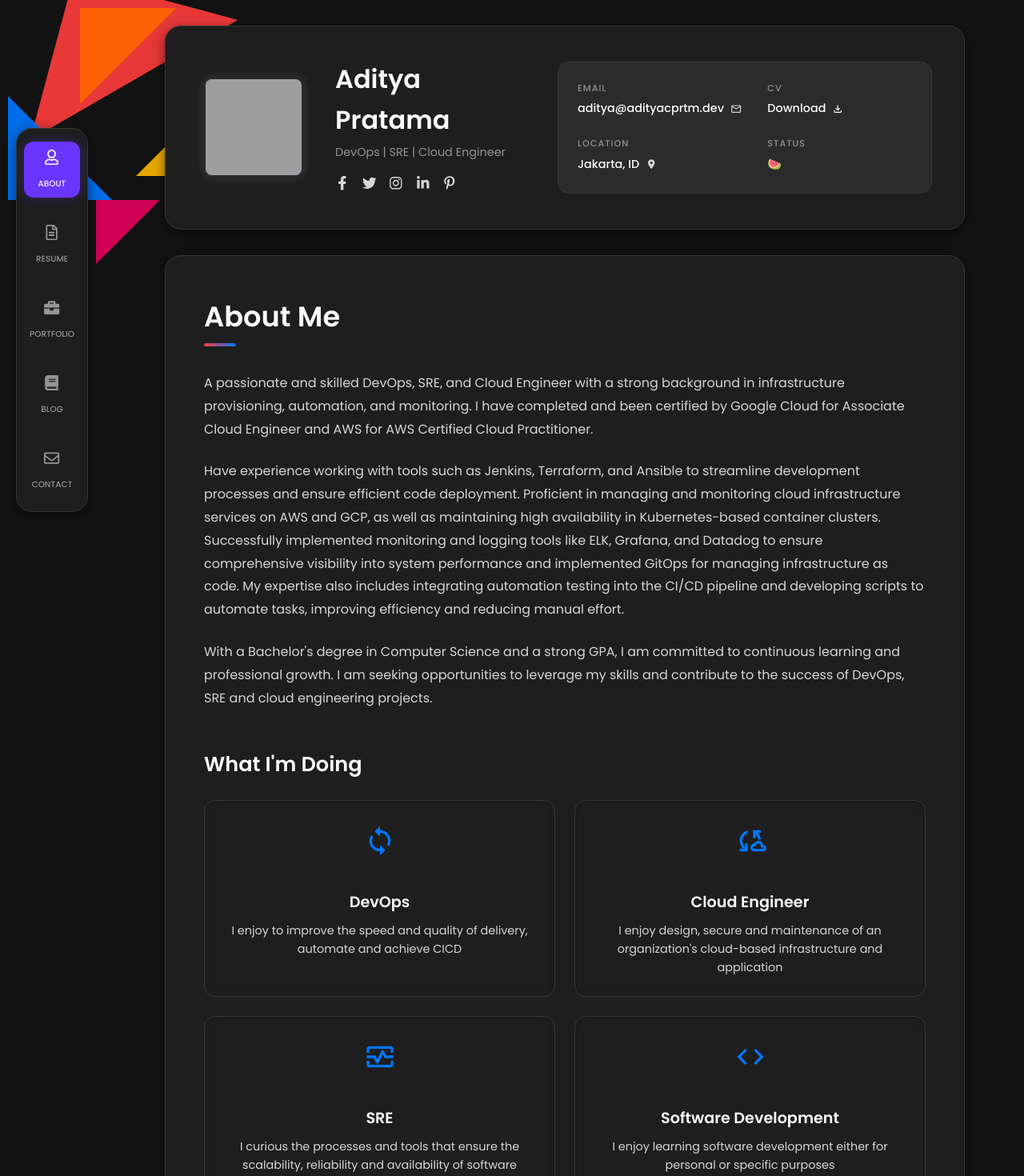
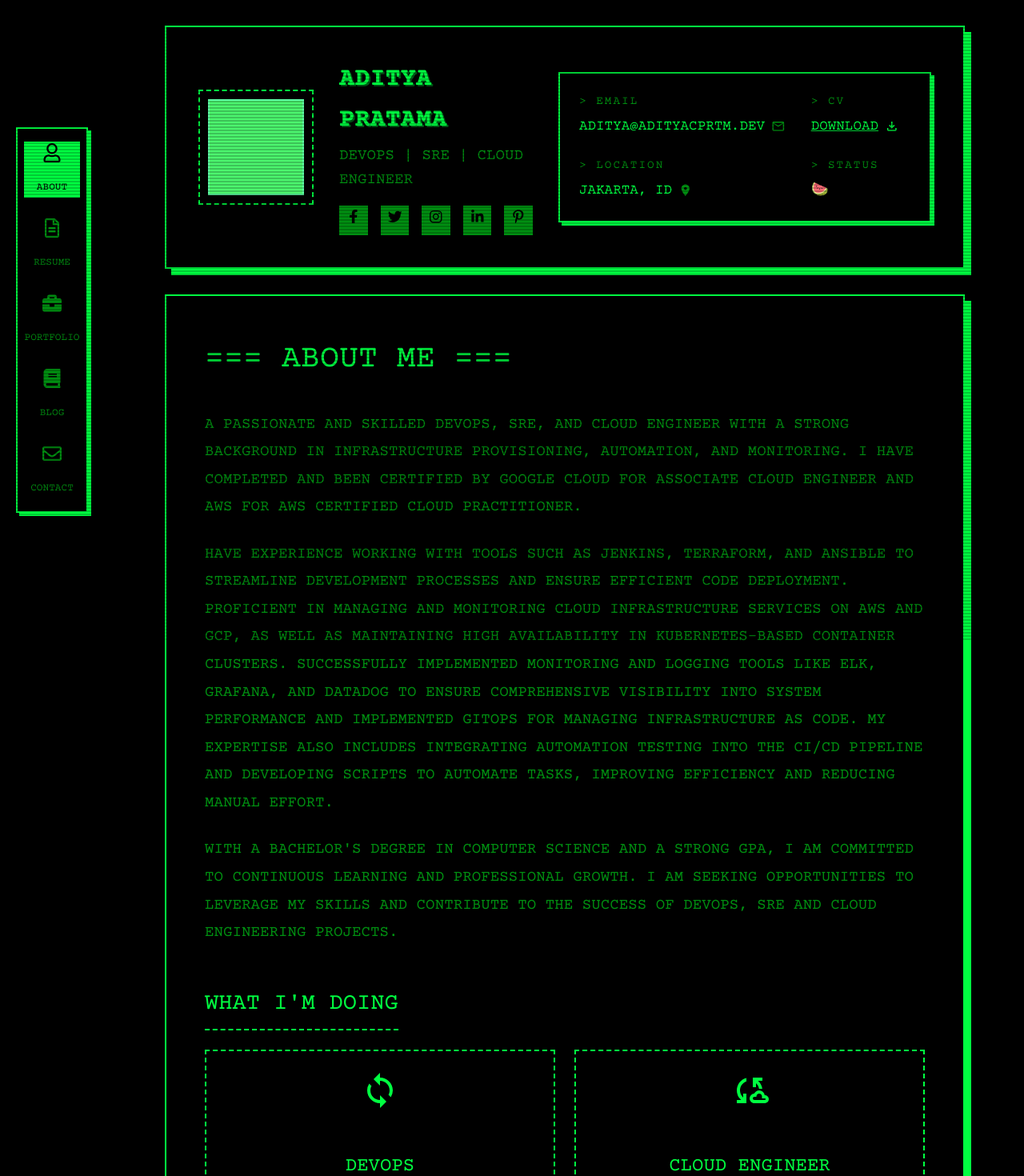
Before and after one commit to Azmattullah/portfolio, a React (Vite) app: page / in a window 1280 px wide. Shown: the top 1470 px of the page at 80% size. Built offline with nearby package versions, Linux system fonts and the light colour scheme; grey boxes are pictures that could not be loaded.

Commit message:
Black Green Retro theme

```diff
--- a/src/App.css
+++ b/src/App.css
@@ -4,19 +4,36 @@
   /* Container is already flex-column & handled in index.css */
 }
 
-/* Animations */
-@keyframes fadeIn {
-  from {
+/* Animations - Jerky terminal style instead of smooth fade */
+@keyframes terminalOn {
+  0% {
     opacity: 0;
-    transform: translateY(20px);
   }
 
-  to {
+  10% {
     opacity: 1;
-    transform: translateY(0);
+    text-shadow: none;
+  }
+
+  20% {
+    opacity: 0;
+  }
+
+  30% {
+    opacity: 1;
+    text-shadow: var(--shadow-glow);
+  }
+
+  50% {
+    opacity: 1;
+  }
+
+  100% {
+    opacity: 1;
   }
 }
 
 .fade-in {
-  animation: fadeIn 0.5s ease forwards;
+  animation: terminalOn 0.5s step-end forwards;
+  /* Step-end makes it jumpy/instantaneous */
 }
--- a/src/components/BackgroundShapes.css
+++ b/src/components/BackgroundShapes.css
@@ -1,77 +1,26 @@
+/* Replace shapes with a CRT scanline or retro grid effect */
 .bg-shapes-container {
-    position: absolute;
+    position: fixed;
+    /* Cover the whole background instead of absolute top-left */
     top: 0;
     left: 0;
-    width: 400px;
-    height: 400px;
-    z-index: 0;
+    width: 100vw;
+    height: 100vh;
+    z-index: 100;
+    /* Put it ON TOP of everything */
     pointer-events: none;
+    /* So you can click through it */
     overflow: hidden;
+
+    /* CRT Scanline effect */
+    background: linear-gradient(transparent 50%,
+            rgba(0, 0, 0, 0.25) 50%);
+    background-size: 100% 4px;
+    /* Thin scanlines */
+    opacity: 0.8;
 }
 
-/* Base shape styles - using borders for triangles */
+/* Hide the old triangle shapes since they don't fit the terminal theme */
 .shape {
-    position: absolute;
-    width: 0;
-    height: 0;
-    border-style: solid;
-    opacity: 0.9;
+    display: none;
 }
-
-/* We will approximate the abstract layout from the screenshot */
-.shape-1 {
-    /* Big Red Triangle */
-    border-width: 0 150px 150px 150px;
-    border-color: transparent transparent var(--accent-red) transparent;
-    top: -40px;
-    left: -20px;
-    transform: rotate(-30deg);
-}
-
-.shape-2 {
-    /* Bright Orange Triangle */
-    border-width: 120px 120px 0 0;
-    border-color: #ff6600 transparent transparent transparent;
-    top: 10px;
-    left: 100px;
-}
-
-.shape-3 {
-    /* Yellow Triangle */
-    border-width: 0 0 100px 100px;
-    border-color: transparent transparent var(--accent-yellow) transparent;
-    top: 120px;
-    left: 170px;
-}
-
-.shape-4 {
-    /* Blue Triangle */
-    border-width: 130px 0 0 130px;
-    border-color: transparent transparent transparent var(--accent-blue);
-    top: 120px;
-    left: 10px;
-}
-
-.shape-5 {
-    /* Cyan Triangle */
-    border-width: 0 90px 90px 0;
-    border-color: transparent var(--accent-cyan) transparent transparent;
-    top: 200px;
-    left: 20px;
-}
-
-.shape-6 {
-    /* Dark Red/Pink Triangle */
-    border-width: 80px 80px 0 0;
-    border-color: #e6005c transparent transparent transparent;
-    top: 250px;
-    left: 120px;
-}
-
-.shape-7 {
-    /* Small Orange Triangle out to the right */
-    border-width: 15px 0 15px 25px;
-    border-color: transparent transparent transparent var(--accent-yellow);
-    top: 100px;
-    left: 250px;
-}
--- a/src/components/ContentArea.css
+++ b/src/components/ContentArea.css
@@ -1,32 +1,43 @@
 .content-area {
     background-color: var(--surface-color-1);
-    border: 1px solid var(--border-color);
-    border-radius: var(--border-radius-lg);
+    border: 2px solid var(--border-color);
+    /* Thicker solid border */
+    border-radius: 0;
     padding: 3rem;
-    box-shadow: var(--shadow-main);
+    box-shadow: 8px 8px 0px var(--border-color);
+    /* Retro block shadow */
     position: relative;
     z-index: 10;
 }
 
 .section-title {
-    font-size: 2.2rem;
-    font-weight: 600;
+    font-size: 2.5rem;
+    /* Larger */
+    font-weight: 400;
     margin-bottom: 2rem;
     position: relative;
     display: inline-block;
+    color: var(--text-main);
+    text-transform: uppercase;
+}
+
+.section-title::before {
+    content: "=== ";
+    /* classic terminal header */
+}
+
+.section-title::after {
+    content: " ===";
 }
 
 .title-underline {
-    height: 4px;
-    width: 40px;
-    background: linear-gradient(to right, var(--accent-red), var(--accent-blue));
-    border-radius: 2px;
-    margin-top: 5px;
+    display: none;
+    /* remove smooth gradient underline */
 }
 
 .about-text {
     color: var(--text-muted);
-    font-size: 1rem;
+    font-size: 1.2rem;
     line-height: 1.8;
     display: flex;
     flex-direction: column;
@@ -35,9 +46,14 @@
 }
 
 .sub-section-title {
-    font-size: 1.6rem;
-    font-weight: 600;
+    font-size: 1.8rem;
+    font-weight: 400;
     margin-bottom: 1.5rem;
+    color: var(--text-main);
+    border-bottom: 2px dashed var(--border-color);
+    /* retro underline */
+    padding-bottom: 0.5rem;
+    display: inline-block;
 }
 
 .services-grid {
@@ -58,49 +74,74 @@
     font-size: 1.5rem;
     filter: grayscale(100%);
     opacity: 0.7;
-    transition: all 0.3s ease;
+    transition: none;
+    /* No smooth transitions */
     cursor: pointer;
+    border: 1px dotted transparent;
+    padding: 5px;
 }
 
 .client-logo:hover {
-    filter: grayscale(0%);
+    filter: none;
     opacity: 1;
+    border: 1px dotted var(--text-main);
+    background-color: var(--surface-color-2);
 }
 
 /* Footer Status Area */
 .content-footer {
     text-align: center;
-    border-top: 1px solid var(--border-color);
+    border-top: 2px dashed var(--border-color);
     padding-top: 1rem;
-    color: var(--text-light);
-    font-size: 0.85rem;
+    color: var(--text-muted);
+    font-size: 1rem;
 }
 
 .content-footer a {
-    color: var(--primary-color);
-    margin: 0 0.2rem;
+    color: var(--text-main);
+    margin: 0 0.5rem;
+    text-decoration: underline;
 }
 
 .content-footer a:hover {
-    text-decoration: underline;
+    background-color: var(--text-main);
+    color: var(--bg-color);
 }
 
 .status-dot {
     display: inline-block;
-    width: 8px;
-    height: 8px;
-    border-radius: 50%;
+    width: 12px;
+    height: 12px;
+    border-radius: 0;
+    /* Square dot */
     margin-right: 5px;
 }
 
 .status-dot.warning {
     background-color: var(--accent-red);
-    box-shadow: 0 0 8px var(--accent-red);
+    box-shadow: none;
+    /* no glow */
+    border: 1px solid var(--text-main);
+    animation: blink 1s step-end infinite;
+}
+
+@keyframes blink {
+
+    0%,
+    100% {
+        opacity: 1;
+    }
+
+    50% {
+        opacity: 0;
+    }
 }
 
 @media (max-width: 768px) {
     .content-area {
         padding: 1.5rem;
+        box-shadow: none;
+        border-bottom-width: 4px;
     }
 
     .services-grid {
--- a/src/components/ProfileHeader.css
+++ b/src/components/ProfileHeader.css
@@ -1,13 +1,16 @@
 .profile-header {
     background-color: var(--surface-color-1);
-    border: 1px solid var(--border-color);
-    border-radius: var(--border-radius-lg);
+    border: 2px solid var(--border-color);
+    /* Thicker retro border */
+    border-radius: 0;
+    /* No radius */
     padding: 2.5rem;
     display: flex;
     justify-content: space-between;
     align-items: center;
     gap: 2rem;
-    box-shadow: var(--shadow-main);
+    box-shadow: 8px 8px 0px var(--border-color);
+    /* Retro block shadow */
     position: relative;
     z-index: 10;
 }
@@ -20,31 +23,30 @@
 }
 
 .profile-avatar-container {
-    background-color: var(--surface-color-2);
+    background-color: var(--bg-color);
     padding: 10px;
-    border-radius: var(--border-radius-lg);
-    box-shadow: inset 0 0 10px rgba(0, 0, 0, 0.5);
+    border-radius: 0;
+    border: 2px dashed var(--border-color);
+    /* Dashed retro border */
+    box-shadow: none;
+    /* remove inner shadow */
 }
 
 .profile-avatar {
     width: 120px;
     height: 120px;
-    border-radius: var(--border-radius-sm);
+    border-radius: 0;
     overflow: hidden;
     position: relative;
+    border: 2px solid var(--border-color);
+    /* Frame around image */
+    filter: grayscale(100%) contrast(1.2) sepia(100%) hue-rotate(80deg) saturate(3);
+    /* Monotone green filter for image */
 }
 
-/* Background behind avatar like in screenshot */
+/* Background behind avatar removed to keep monochrome look */
 .profile-avatar::before {
-    content: '';
-    position: absolute;
-    top: 0;
-    left: 0;
-    right: 0;
-    bottom: 0;
-    background-color: #0077ff;
-    /* Blue background */
-    z-index: 0;
+    display: none;
 }
 
 .profile-avatar img {
@@ -57,13 +59,16 @@
 
 .profile-title h1 {
     font-size: 2rem;
-    font-weight: 600;
+    font-weight: 700;
     margin-bottom: 0.2rem;
+    color: var(--text-main);
+    text-shadow: 2px 2px 0px #005f18;
+    /* small drop shadow on text */
 }
 
 .profile-title .subtitle {
-    color: var(--text-light);
-    font-size: 0.9rem;
+    color: var(--text-muted);
+    font-size: 1.2rem;
     margin-bottom: 1rem;
 }
 
@@ -73,20 +78,28 @@
 }
 
 .social-links a {
-    color: var(--text-muted);
+    color: var(--bg-color);
+    background-color: var(--text-muted);
+    /* Inverted look */
     font-size: 1.1rem;
+    padding: 0.2rem 0.5rem;
+    border: 1px solid var(--text-muted);
 }
 
 .social-links a:hover {
-    color: var(--primary-color);
+    color: var(--text-main);
+    background-color: var(--bg-color);
+    border: 1px dashed var(--text-main);
 }
 
 .profile-right {
     flex: 1;
-    background-color: var(--surface-color-2);
+    background-color: var(--surface-color-1);
     padding: 1.5rem;
-    border-radius: var(--border-radius-md);
-    border: 1px solid var(--border-color);
+    border-radius: 0;
+    border: 2px solid var(--border-color);
+    box-shadow: 4px 4px 0px var(--border-color);
+    /* Inner block shape */
 }
 
 .info-grid {
@@ -103,15 +116,20 @@
 }
 
 .info-label {
-    color: var(--text-light);
-    font-size: 0.7rem;
+    color: var(--text-muted);
+    font-size: 0.9rem;
     font-weight: 500;
-    letter-spacing: 1px;
+    letter-spacing: 2px;
+}
+
+.info-label::before {
+    content: "> ";
+    /* Terminal prompt styling */
 }
 
 .info-value {
     color: var(--text-main);
-    font-size: 0.9rem;
+    font-size: 1.1rem;
     display: flex;
     align-items: center;
     gap: 0.5rem;
@@ -124,11 +142,15 @@
 
 .download-cv {
     cursor: pointer;
-    transition: color 0.3s ease;
+    transition: none;
+    /* No smooth transition */
+    text-decoration: underline;
+    /* classic link style */
 }
 
 .download-cv:hover {
-    color: var(--primary-color);
+    color: var(--bg-color);
+    background-color: var(--text-main);
 }
 
 .download-cv .info-icon {
@@ -141,6 +163,9 @@
         flex-direction: column;
         padding: 1.5rem;
         align-items: stretch;
+        box-shadow: none;
+        border-bottom-width: 4px;
+        /* Heavy bottom border for mobile */
     }
 
     .profile-left {
--- a/src/components/ServiceCard.css
+++ b/src/components/ServiceCard.css
@@ -1,44 +1,55 @@
 .service-card {
     background-color: transparent;
-    border: 1px solid var(--border-color);
-    border-radius: var(--border-radius-md);
+    border: 2px dashed var(--border-color);
+    /* Dashed retro border */
+    border-radius: 0;
     padding: 1.5rem;
     display: flex;
     flex-direction: column;
     align-items: center;
     text-align: center;
     gap: 1rem;
-    transition: all 0.3s ease;
-    box-shadow: inset 0 0 10px rgba(0, 0, 0, 0.2);
+    transition: none;
+    /* remove smooth transition */
+    box-shadow: none;
 }
 
 .service-card:hover {
     background-color: var(--surface-color-2);
-    border-color: var(--primary-color);
-    transform: translateY(-5px);
-    box-shadow: 0 8px 20px rgba(0, 0, 0, 0.4);
+    border-style: solid;
+    /* solid on hover */
+    border-color: var(--text-main);
+    transform: none;
+    /* No float effect */
+    box-shadow: 4px 4px 0px var(--border-color);
+    /* Block retro shadow */
 }
 
 .service-icon {
-    font-size: 2.5rem;
-    color: var(--primary-color);
+    font-size: 3rem;
+    /* Larger */
+    color: var(--text-main);
+    /* Match monochrome */
     margin-bottom: 0.5rem;
 }
 
 /* Alternate colors based on icon could be handled via props, but we will make it primary for all for now, to mimic the blue hue in screenshot */
 .service-icon {
-    color: #0077ff;
+    color: var(--text-main);
+    /* overridden to retro green */
 }
 
 .service-title {
-    font-size: 1.2rem;
-    font-weight: 600;
+    font-size: 1.5rem;
+    /* larger */
+    font-weight: 400;
     color: var(--text-main);
     margin-bottom: 0.5rem;
+    text-transform: uppercase;
 }
 
 .service-desc {
-    font-size: 0.9rem;
+    font-size: 1rem;
     color: var(--text-muted);
     line-height: 1.6;
 }
--- a/src/components/Sidebar.css
+++ b/src/components/Sidebar.css
@@ -4,12 +4,14 @@
     left: 20px;
     transform: translateY(-50%);
     background-color: var(--surface-color-1);
-    border: 1px solid var(--border-color);
+    border: 2px solid var(--border-color);
+    /* Thicker, solid border */
     border-radius: var(--border-radius-lg);
     padding: 1rem 0;
     width: 90px;
     z-index: 50;
-    box-shadow: var(--shadow-main);
+    box-shadow: 4px 4px 0px var(--border-color);
+    /* Retro block shadow */
 }
 
 .nav-menu {
@@ -36,31 +38,40 @@
     flex-direction: column;
     align-items: center;
     gap: 0.3rem;
-    color: var(--text-light);
-    font-size: 0.65rem;
+    color: var(--text-muted);
+    font-size: 0.8rem;
+    /* slightly larger for pixel font */
     font-weight: 500;
-    transition: all 0.3s ease;
+    transition: none;
+    /* remove smooth transition */
     width: 70px;
     height: 70px;
     justify-content: center;
     border-radius: var(--border-radius-sm);
+    border: 1px dashed transparent;
+    /* prepare for hover */
 }
 
 .icon-wrapper {
-    font-size: 1.2rem;
+    font-size: 1.5rem;
     margin-bottom: 2px;
 }
 
 .nav-link:hover {
     color: var(--text-main);
+    border: 1px dashed var(--border-color);
+    /* retro hover */
+    background-color: var(--surface-color-2);
 }
 
-/* Active State Styling like screenshot */
+/* Active State Styling */
 .nav-item.active .nav-link {
     background-color: var(--primary-color);
-    color: var(--text-main);
-    box-shadow: var(--shadow-glow);
-    border-radius: 12px;
+    color: var(--bg-color);
+    /* invert colors for active */
+    box-shadow: none;
+    border-radius: 0;
+    border: 1px solid var(--primary-color);
 }
 
 /* Responsive for mobile (moves to bottom) */
@@ -72,8 +83,11 @@
         transform: none;
         width: 100%;
         height: 70px;
-        border-radius: var(--border-radius-lg) var(--border-radius-lg) 0 0;
+        border-radius: 0;
+        border: none;
+        border-top: 2px solid var(--border-color);
         padding: 0;
+        box-shadow: none;
     }
 
     .nav-list {
@@ -82,23 +96,32 @@
         align-items: center;
         height: 100%;
         margin-bottom: 0;
+        gap: 0;
+        /* remove gap for tight links */
     }
 
     .nav-item {
         width: auto;
         flex: 1;
+        border-right: 1px dashed var(--border-color);
+        /* separators */
+    }
+
+    .nav-item:last-child {
+        border-right: none;
     }
 
     .nav-link {
         height: 100%;
         width: 100%;
         border-radius: 0;
+        border: none;
     }
 
     .nav-item.active .nav-link {
-        border-radius: var(--border-radius-sm);
-        height: calc(100% - 10px);
-        width: calc(100% - 10px);
-        margin: 5px;
+        border-radius: 0;
+        height: 100%;
+        width: 100%;
+        margin: 0;
     }
 }
--- a/src/index.css
+++ b/src/index.css
@@ -1,33 +1,46 @@
-@import url('https://fonts.googleapis.com/css2?family=Poppins:wght@300;400;500;600;700&display=swap');
+@import url('https://fonts.googleapis.com/css2?family=Courier+Prime:ital,wght@0,400;0,700;1,400;1,700&display=swap');
 
 :root {
-  /* Colors */
-  --bg-color: #121212;         /* Darkest background */
-  --surface-color-1: #1e1e1f;  /* Card surface */
-  --surface-color-2: #2b2b2c;  /* Inner card/border */
+  /* Colors - Term-Retro Palette */
+  --bg-color: #000000;
+  /* Solid black background */
+  --surface-color-1: #000000;
+  /* Card surface */
+  --surface-color-2: #111111;
+  /* Inner card/border */
 
-  --primary-color: #6a35ff;    /* Vibrant Purple */
-  --text-main: #fafafa;
-  --text-muted: #d6d6d6;
-  --text-light: #949495;
+  --primary-color: #00ff41;
+  /* Bright Terminal Green */
+  --text-main: #00ff41;
+  /* Bright Green Text */
+  --text-muted: #008f11;
+  /* Darker Green Text */
+  --text-light: #00cc33;
+  /* Medium Green Text */
 
-  --border-color: #383838;
+  --border-color: #00ff41;
+  /* Green Borders */
 
   /* Accents */
-  --accent-blue: #0077ff;
-  --accent-cyan: #00e0ff;
-  --accent-yellow: #ffb800;
+  --accent-blue: #00ff41;
+  /* Override existing accents to green for monochrome look */
+  --accent-cyan: #00ff41;
+  --accent-yellow: #00ff41;
   --accent-red: #ff3c3c;
+  /* Keep red for critical errors/warnings if needed */
 
   /* Typography */
-  --font-main: 'Poppins', sans-serif;
+  --font-main: 'Courier Prime', monospace;
+  /* Classic, highly readable terminal font */
 
-  /* Shadows & Radius */
-  --border-radius-lg: 20px;
-  --border-radius-md: 14px;
-  --border-radius-sm: 8px;
-  --shadow-main: 0 4px 15px rgba(0, 0, 0, 0.5);
-  --shadow-glow: 0 0 15px rgba(106, 53, 255, 0.3);
+  /* Shadows & Radius (Sharp, Retro) */
+  --border-radius-lg: 0px;
+  --border-radius-md: 0px;
+  --border-radius-sm: 0px;
+  --shadow-main: none;
+  /* No soft shadows */
+  --shadow-glow: 0 0 10px rgba(0, 255, 65, 0.5);
+  /* Retro screen glow */
 }
 
 * {
@@ -44,6 +57,9 @@ body {
   min-height: 100vh;
   overflow-x: hidden;
   position: relative;
+  text-transform: uppercase;
+  /* Classic caps lock feel */
+  font-size: 1rem;
 }
 
 ul {
@@ -53,7 +69,8 @@ ul {
 a {
   text-decoration: none;
   color: inherit;
-  transition: color 0.3s ease;
+  transition: all 0.1s ease;
+  /* Snappy transitions, no 'ease-in-out' smooth stuff */
 }
 
 button {
@@ -62,6 +79,7 @@ button {
   background: none;
   font-family: inherit;
   color: inherit;
+  text-transform: uppercase;
 }
 
 /* Base App Layout */
@@ -85,28 +103,33 @@ button {
   z-index: 10;
 }
 
-/* Custom Scrollbar */
+/* Custom Blocky Scrollbar */
 ::-webkit-scrollbar {
-  width: 8px;
+  width: 16px;
+  /* wider, blockier */
 }
 
 ::-webkit-scrollbar-track {
   background: var(--bg-color);
+  border-left: 2px dashed var(--border-color);
 }
 
 ::-webkit-scrollbar-thumb {
-  background: var(--surface-color-2);
-  border-radius: 4px;
+  background: var(--border-color);
+  border: 4px solid var(--bg-color);
+  /* Creates a blocky disconnected look */
+  border-radius: 0px;
 }
 
 ::-webkit-scrollbar-thumb:hover {
-  background: var(--primary-color);
+  background: var(--text-main);
 }
 
 /* Responsive Overrides */
 @media (max-width: 900px) {
   #root {
     padding: 1rem;
-    padding-bottom: 5rem; /* Space for bottom nav */
+    padding-bottom: 5rem;
+    /* Space for bottom nav */
   }
 }
```
Also changed, not shown: src/components/Resume.css (+11 -7 lines), src/components/SkillBar.css (+23 -11 lines), src/components/TimelineItem.css (+30 -17 lines).
